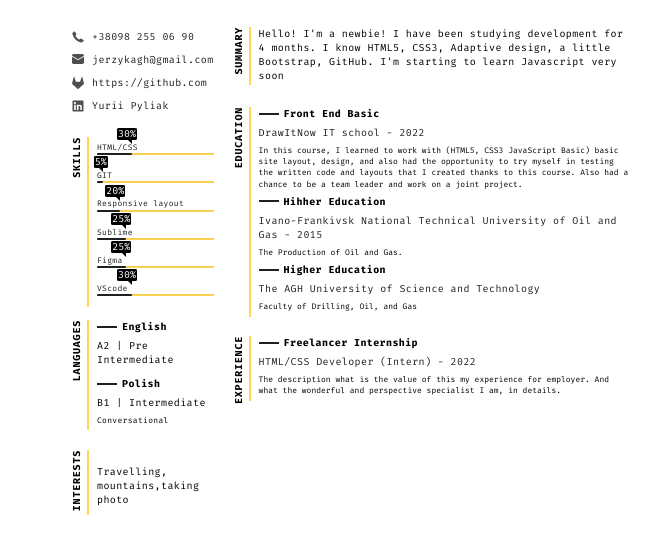
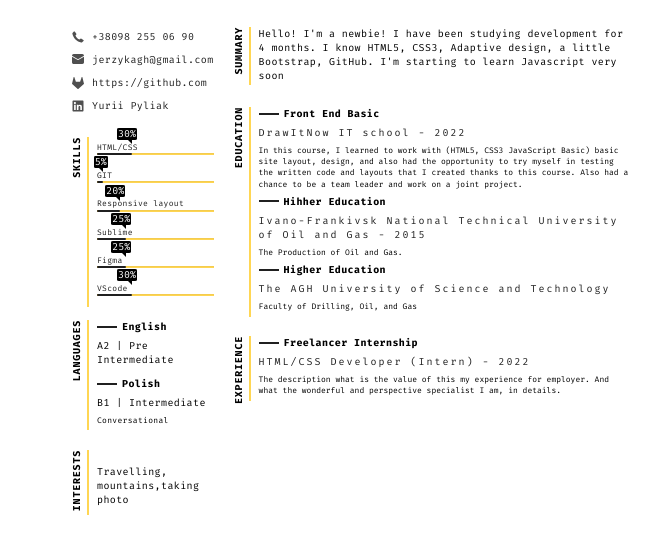
Before and after one commit to YuriiPPyliak/rezume, a plain HTML site: page index.html in a window 1280 px wide. Shown: the part 238-792 px from the top of the page, without its empty margins (308-971 px from the left). Drawn offline with Linux system fonts and the light colour scheme.

Commit message:
Update style.css

```diff
--- a/css/style.css
+++ b/css/style.css
@@ -637,7 +637,8 @@ table {
     letter-spacing: 0.04em;
     transform: translateZ(50px);
     display: block;
-    color: #202020
+    color: #202020;
+    letter-spacing: 2px;
 }
 
 .title::before {
```
